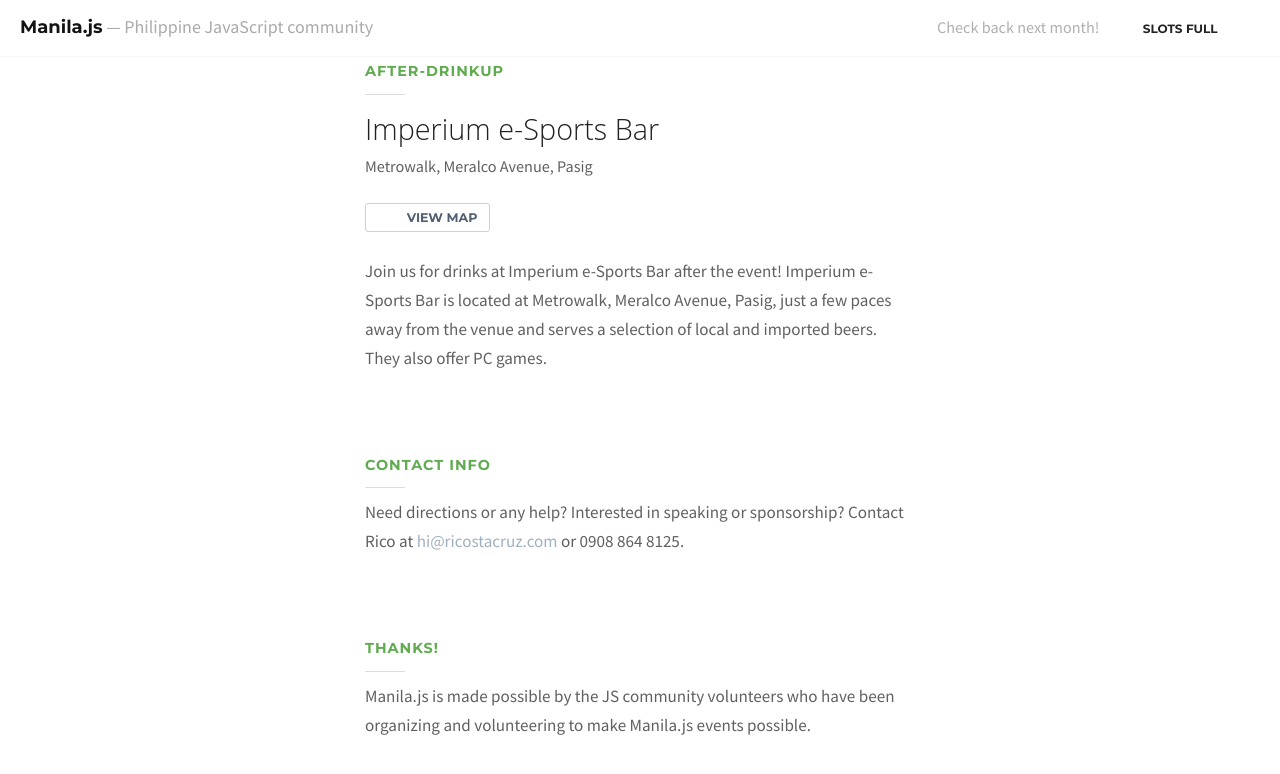
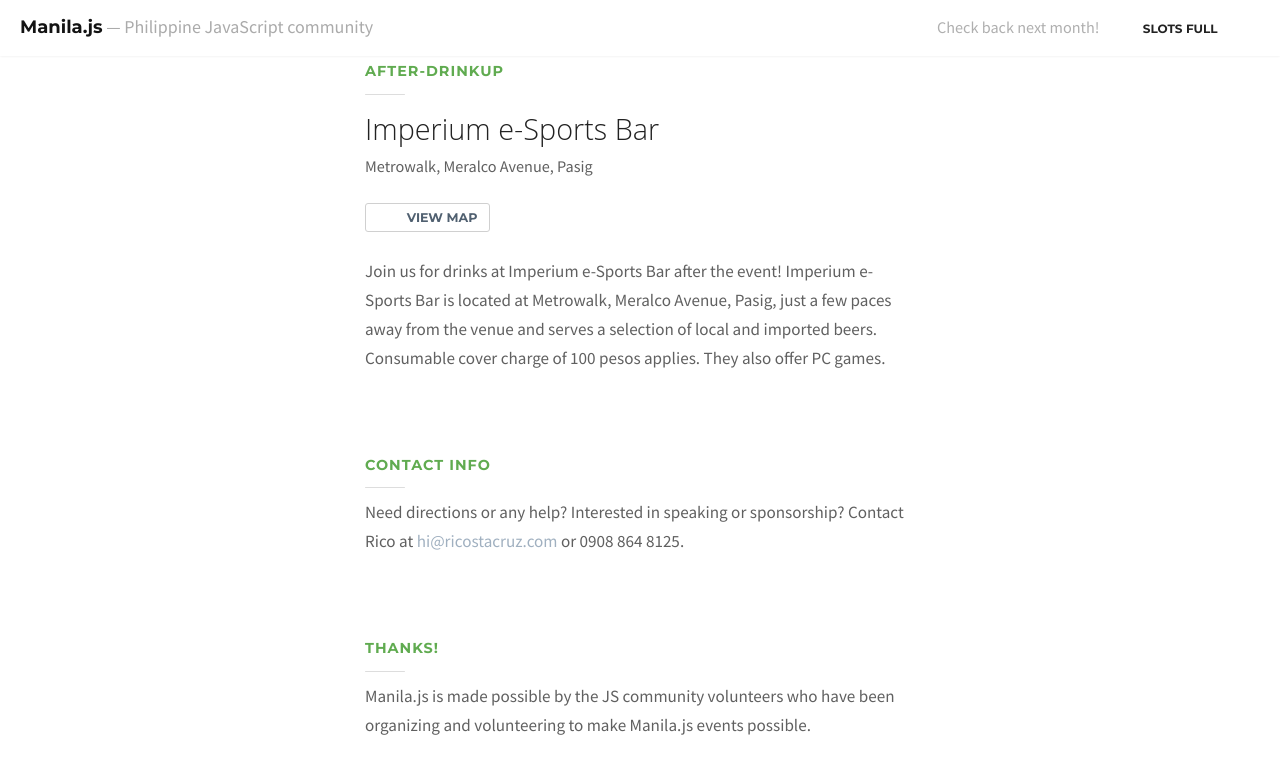
Before and after one commit to manilajs/manilajs.com, a Jekyll site: the page built from index.html, in a window 1280 px wide and 900 px high, scrolled down 2346 px. Shown: the top 774 px of the window. Built offline with Jekyll 4.4.1, drawn with Linux system fonts in a browser that asks for light colours; nearby versions of some CDN libraries; some web fonts are replaced.

Commit message:
Warn about the cover charge.

```diff
--- a/index.html
+++ b/index.html
@@ -43,7 +43,7 @@
   location: Metrowalk, Meralco Avenue, Pasig
   url: https://www.facebook.com/TheImperiumBar
   map: "https://www.google.com/maps/place/Elbow+Room+Metrowalk+Ortigas/@14.587482,121.064457,17z/data=!3m1!4b1!4m2!3m1!1s0x3397c86ca35585fb:0xa7055959e172e4ff"
-  serves: a selection of local and imported beers. They also offer PC games
+  serves: a selection of local and imported beers. Consumable cover charge of 100 pesos applies. They also offer PC games
 
 speakers:
  - name: Mark Lacsamana
```
